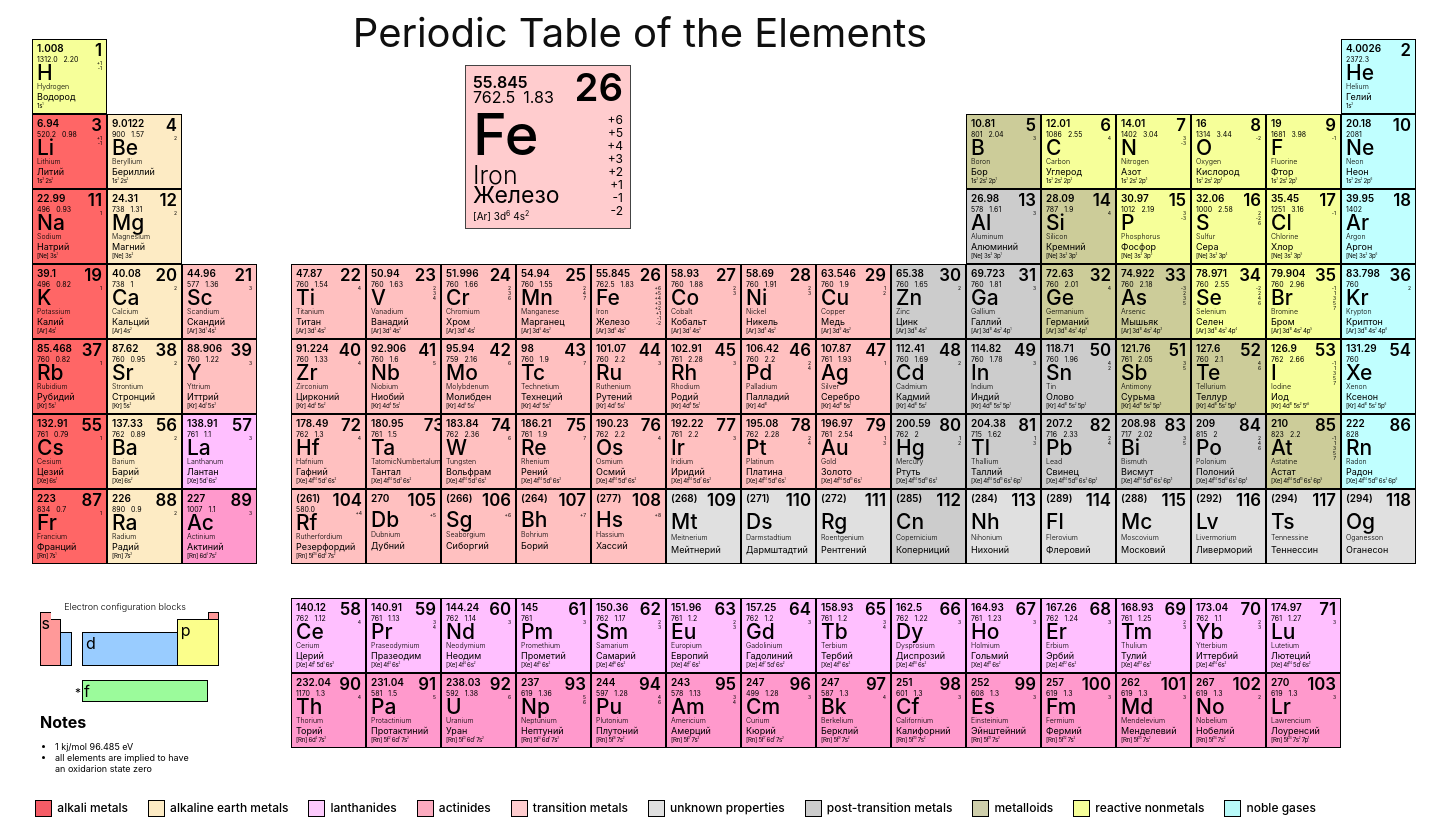
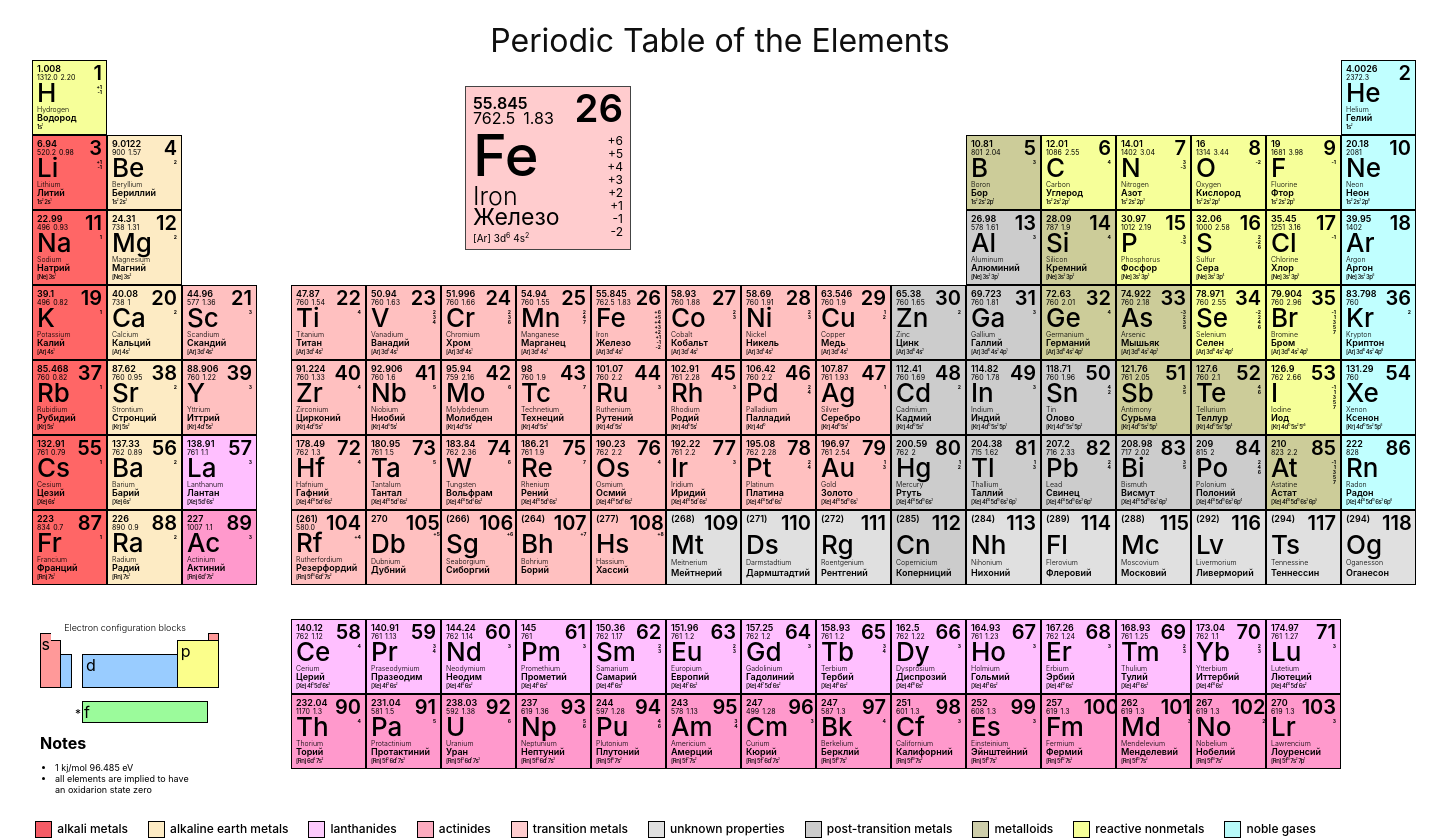
Before and after one commit to cyberkesa/Mendeleev, a React (Create React App) app: page / in a window 1280 px wide. Shown: the whole page, 1440 px wide, since content can reach past the window. Before the commit the page ends 817 px from the top, so only its background shows below. Built offline with nearby package versions, Linux system fonts and the light colour scheme.

Commit message:
Update CSS

```diff
--- a/src/App.css
+++ b/src/App.css
@@ -14,17 +14,14 @@
 
 .App-header {
   height: 65px;
-  display: flex;
-  flex-direction: column;
-  align-items: center;
+  width: 1440px;
   justify-content: center;
-  font-size: 20px;
+  font-size: 16px;
   color: rgb(15, 15, 15);
 }
 
 h1 {
   font-weight: 400;
-  display: block;
 }
 
 .App-link {
--- a/src/Element.css
+++ b/src/Element.css
@@ -23,8 +23,8 @@
 }
 
 .ionization-energy-s {
-	grid-row: 2;
-	grid-column: 1;
+  grid-row: 2;
+  grid-column: 1;
   line-height: 10%;
   margin-top: -6px;
   text-align: left;
@@ -45,27 +45,27 @@
 }
 
 .electronegativity-s {
-	grid-row: 2;
-	grid-column: 1;
-	line-height: 10%;
-	margin-top: -6px;
+  grid-row: 2;
+  grid-column: 1;
+  line-height: 10%;
+  margin-top: -6px;
   margin-left: 45px;
 }
 
 .atomic-number-s {
+  grid-column: span 3;
+  grid-row: 1;
   font-size: 2.4em;
   text-align: right;
   line-height: 80%;
   font-weight: 600;
-  grid-row: 1;
-  grid-column: span 3;
 }
 
 .electron-configuration-s {
+  grid-column: span 3;
+  grid-row: 6;
   text-align: left;
   font-size: 10px;
-  grid-row: 6;
-  grid-column: span 3;
 }
 
 .name-s {
@@ -78,21 +78,21 @@
 }
 
 .russian-name-s {
+  grid-column: span 2;
+  grid-row: 5;
   text-align: left;
-  grid-row: 5;
   font-size: 23px;
-  grid-column: span 2;
-}
-
-.electron-configuration-s > sup {
-	font-size: 7px;
 }
 
 .symbol-s {
+  grid-column: 1;
+  grid-row: 3;
   text-align: left;
   font-weight: 500;
   margin-top: -4px;
   font-size: 3.6em;
-  grid-column: 1;
-  grid-row: 3;
 }
+
+.electron-configuration-s > sup {
+  font-size: 7px;
+}
--- a/src/PeriodicTable.css
+++ b/src/PeriodicTable.css
@@ -11,29 +11,14 @@
   border: 0.1px solid #000000;
   padding: 4px;
   cursor: pointer;
-  max-width: 74px;
-  max-height: 74px;
+  max-width: 65px;
+  max-height: 65px;
   min-width: 65px;
   min-height: 65px;
+  height: 65px;
+  width: 65px;
   position: relative;
   display: grid;
-}
-
-.element:hover {
-  background-color: #f0f0f0;
-}
-
-.selected {
-  background-color: #aaf;
-}
-
-.atomic-weight {
-  font-size: 10px;
-  text-align: left;
-  grid-row: 1;
-  line-height: 8px;
-  grid-column: 1;
-  font-weight: 600;
 }
 
 sup {
@@ -41,8 +26,8 @@ sup {
 }
 
 .ionization-energy {
+  text-align: left;
   line-height: 80%;
-  text-align: left;
 }
 
 .sep {
@@ -57,13 +42,36 @@ sup {
   grid-column: span 10;
 }
 
+.electronegativity {
+  line-height: 80%;
+  margin-left: 6px;
+}
+
+.atomic-weight {
+  text-align: left;
+  grid-row: 1;
+  grid-column: 1;
+  font-weight: 600;
+  font-size: 9px;
+  line-height: 8px;
+}
+
+.ionization-energy {
+  grid-row: 2;
+  grid-column: 1;
+  line-height: 10%;
+  margin-top: -4px;
+  text-align: left;
+}
+
 .oxidation-states {
   text-align: right;
+  grid-row: span 4;
+  grid-column: 4;
+  font-weight: 700;
+  margin-top: -45px;
   line-height: 5px;
-  grid-row: span 10;
-  grid-column: 4;
   font-size: 5px;
-  margin-top: 4px;
 }
 
 .atomic {
@@ -72,47 +80,55 @@ sup {
 }
 
 .electronegativity {
-  line-height: 80%;
-  margin-left: 6px;
+  grid-row: 2;
+  grid-column: 1;
+  line-height: 10%;
+  margin-top: -4px;
+  margin-left: 3px;
 }
 
 .atomic-number {
-  font-size: 2.4em;
+  grid-column: span 3;
+  grid-row: 1;
+  line-height: 80%;
   text-align: right;
-  line-height: 80%;
+  font-size: 20px;
   font-weight: 600;
-  grid-row: 1;
-  grid-column: span 3;
 }
 
 .electron-configuration {
+  grid-column: span 4;
+  grid-row: 6;
   text-align: left;
-  font-size: 6.2px;
-  grid-row: 6;
-  grid-column: span 3;
-  letter-spacing: -0.3px;
+  font-size: 6px;
+  font-weight: 500;
+  letter-spacing: -0.5px;
 }
 
 .name {
-  font-size: 7px;
   text-align: left;
   font-weight: 300;
-  line-height: 99%;
   grid-row: 4;
   grid-column: span 3;
+  line-height: 7px;
+  font-size: 7px;
 }
 
 .russian-name {
+  grid-column: span 4;
+  grid-row: 5;
   text-align: left;
-  grid-row: 5;
+  font-weight: 600;
+  line-height: 10px;
   font-size: 9px;
-  grid-column: span 2;
 }
 
-.symbol {
+.chemical-symbol {
+  grid-column: 1;
+  grid-row: 3;
   text-align: left;
   font-weight: 500;
-  font-size: 3em;
-  grid-column: 1;
+  font-size: 26px;
+  margin-top: -2px;
   line-height: 99%;
 }
--- a/src/components/PeriodicTable.js
+++ b/src/components/PeriodicTable.js
@@ -35,7 +35,7 @@ const PeriodicTable = () => {
             <div className="ionization-energy">{element.ionizationEnergy}</div>
             <div className="electronegativity">{element.electronegativity}</div>
           </div>
-          <div className="symbol">{element.chemicalSymbol}</div>
+          <div className="chemical-symbol">{element.chemicalSymbol}</div>
           <div className="name">{element.name}</div>
           <div className="russian-name">{element.russianName}</div>
           <div
--- a/src/elementsData.json
+++ b/src/elementsData.json
@@ -940,7 +940,7 @@
 		"standartAtomicWeight": 180.95,
 		"ionizationEnergy": 761,
 		"chemicalSymbol": "Ta",
-		"name": "TatomicNumbertalum",
+		"name": "Tantalum",
 		"russianName": "Тантал",
 		"electronCongiguration": "[Xe] 4f^14 5d^3 6s^2",
 		"electronegativity": 1.5,
```
